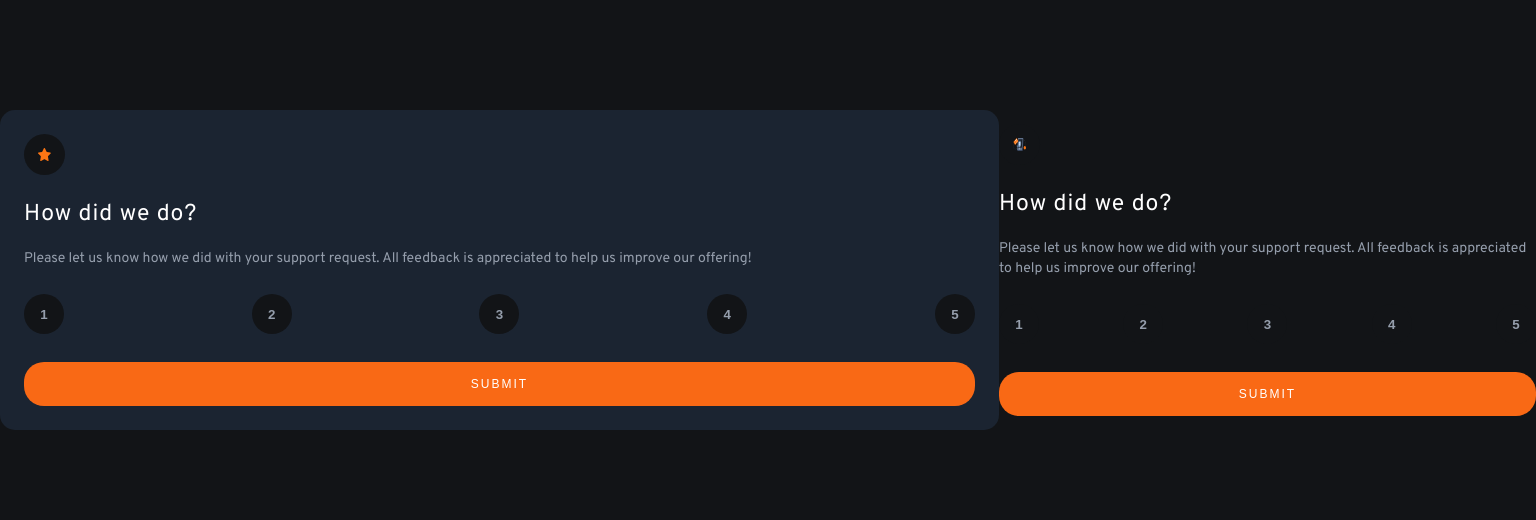
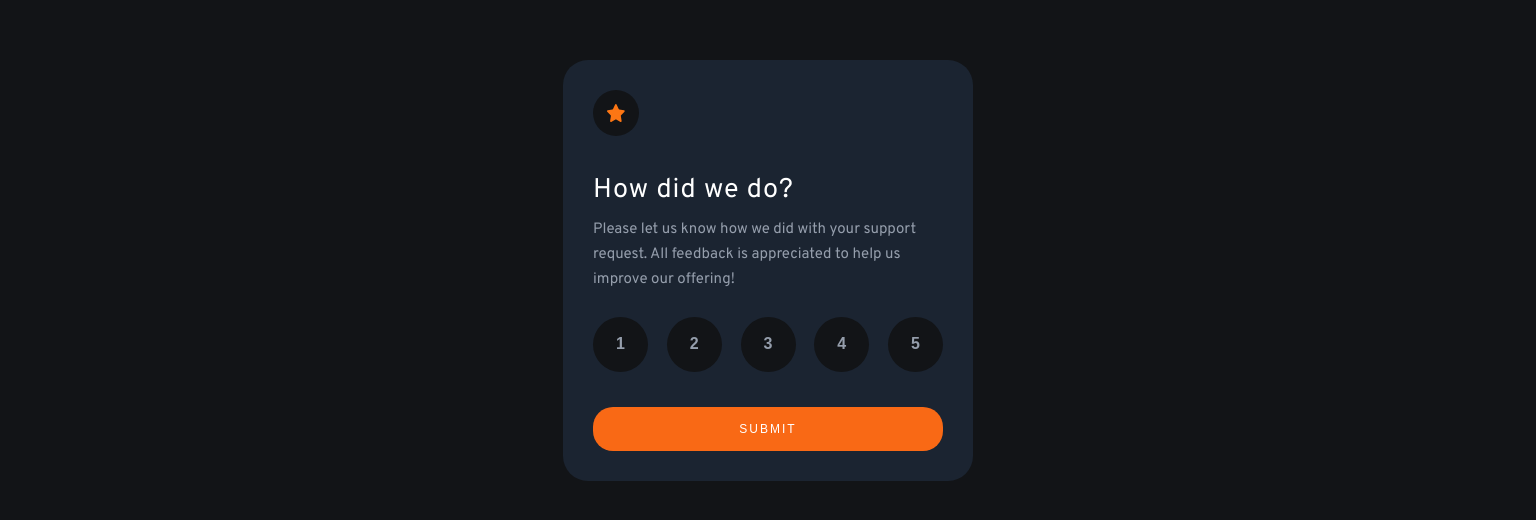
Before and after one commit to KarloDeGuzman/FrontendWork, a plain HTML site: page Interactive-Rating-Component/index.html in a window 1536 px wide. Shown: the part 130-650 px from the top of the page. Drawn offline with Linux system fonts and the light colour scheme.

Commit message:
updated styles for wider desktop screens

```diff
--- a/Interactive-Rating-Component/index.html
+++ b/Interactive-Rating-Component/index.html
@@ -33,7 +33,7 @@
         </div>
       </div>
 
-      <div class="submitted-component">
+      <!-- <div class="submitted-component">
         <div class="header">
           <img src="./images/illustration-thank-you.svg" class="star-image" />
         </div>
@@ -54,7 +54,7 @@
         <div class="button-container">
           <button class="submit-button">SUBMIT</button>
         </div>
-      </div>
+      </div> -->
     </div>
   </body>
 </html>
--- a/Interactive-Rating-Component/styles.css
+++ b/Interactive-Rating-Component/styles.css
@@ -34,8 +34,9 @@ body {
 .card-component {
   background-color: var(--DarkBlue);
   width: 87%;
-  border-radius: 1.5rem;
+  border-radius: 2.5rem;
   padding: 2.4rem;
+  max-width: 41rem;
 }
 
 .header {
@@ -90,8 +91,18 @@ p {
   font-weight: 700;
 }
 
+.rating-button:hover {
+  background-color: var(--Orange);
+  color: white;
+}
+
+.rating-button:active {
+  background-color: var(--LightGrey);
+  color: white;
+}
+
 .button-container {
-  margin-top: 2.8rem;
+  margin-top: 3.5rem;
   display: flex;
   justify-content: center;
   align-items: center;
@@ -108,4 +119,41 @@ p {
   letter-spacing: 0.2rem;
 }
 
+.submit-button:active {
+  background-color: white;
+  color: var(--Orange);
+}
+
 /* Submitted Component */
+
+/* Media Queries */
+@media screen and (min-width: 1440px) {
+  .card-component {
+    padding: 3rem;
+  }
+
+  .star-image {
+    width: 1.8rem;
+    height: 1.8rem;
+  }
+
+  .description {
+    margin-top: 3.7rem;
+  }
+
+  h1 {
+    font-size: 2.7rem;
+    margin-bottom: 1rem;
+  }
+
+  p {
+    font-size: 1.5rem;
+    line-height: 2.5rem;
+  }
+
+  .rating-button {
+    height: 5.5rem;
+    width: 5.5rem;
+    font-size: 1.6rem;
+  }
+}
```
